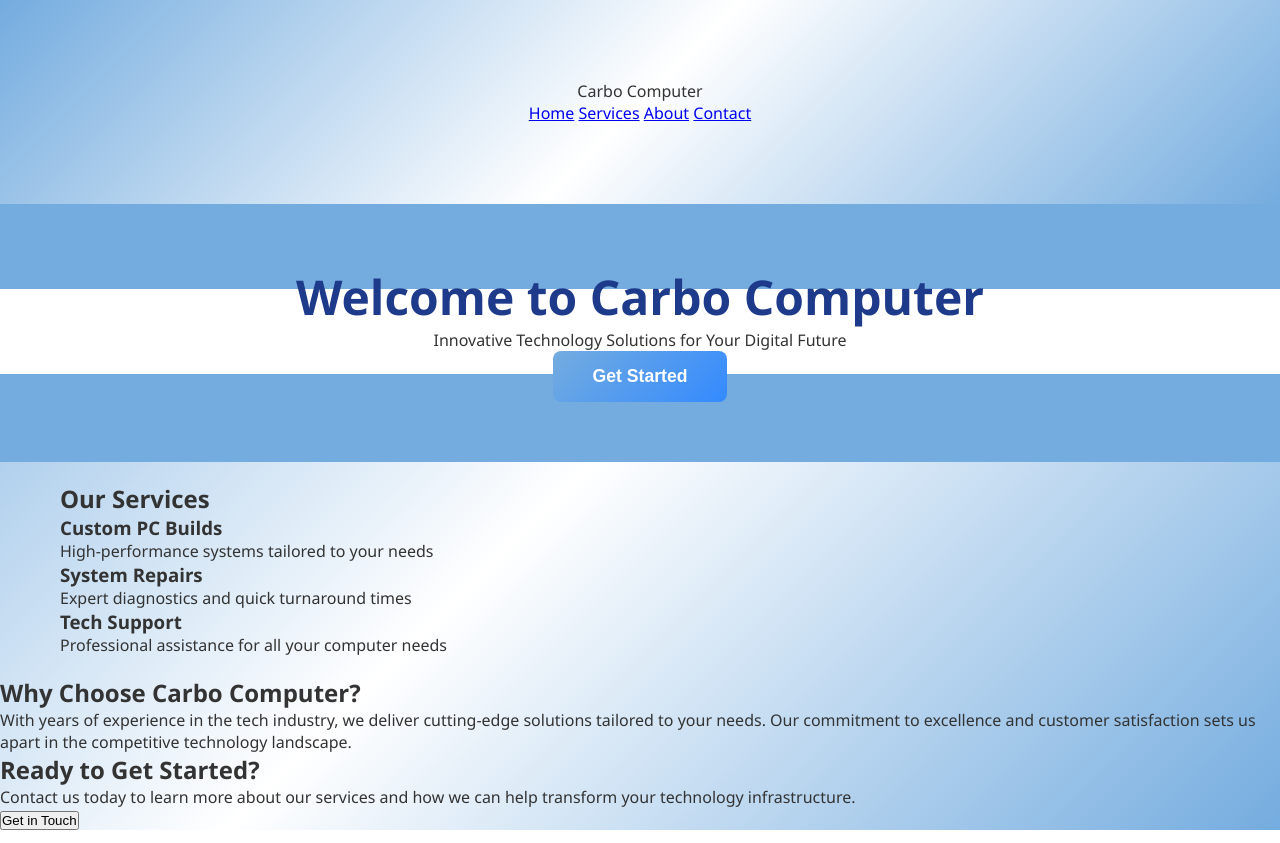
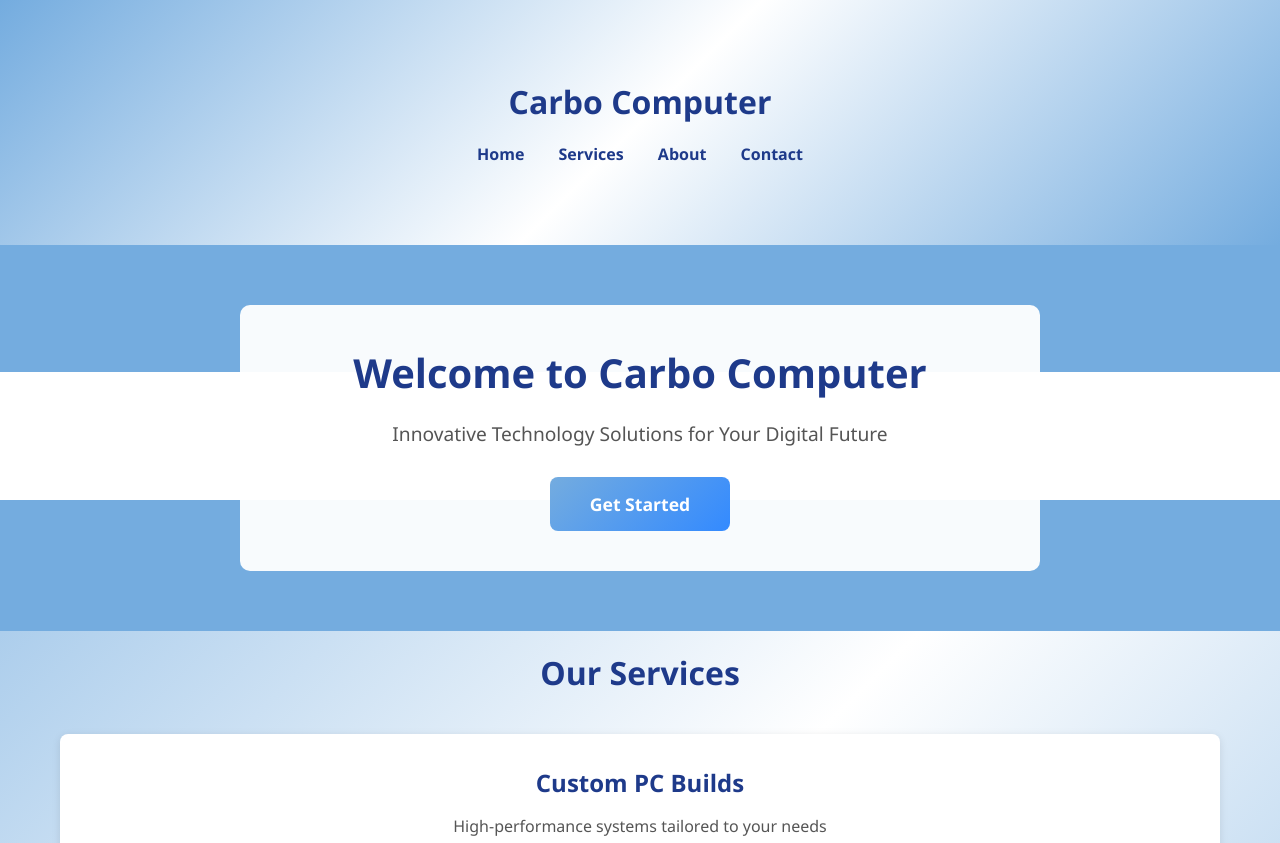
Before and after one commit to sircarbo/github.io, a plain HTML site: page index.html in a window 1280 px wide. Shown: the top 843 px of the page. Drawn offline with Linux system fonts and the light colour scheme.

Commit message:
Enhance layout and styling in index.html

```diff
--- a/index.html
+++ b/index.html
@@ -31,6 +31,23 @@
             box-shadow: 0 4px 6px rgba(0,0,0,0.1);
         }
 
+        header nav {
+            margin-top: 20px;
+        }
+
+        header nav a {
+            color: #1e3a8a;
+            text-decoration: none;
+            margin: 0 15px;
+            font-weight: 600;
+        }
+
+        .logo {
+            font-size: 2em;
+            font-weight: bold;
+            color: #1e3a8a;
+        }
+
         h1 {
             font-size: 3em;
             margin: 0;
@@ -56,6 +73,19 @@
             border-radius: 10px;
             max-width: 800px;
             margin: 0 auto;
+            text-align: center;
+        }
+
+        .hero h1 {
+            font-size: 2.5em;
+            margin-bottom: 20px;
+            color: #1e3a8a;
+        }
+
+        .hero p {
+            font-size: 1.2em;
+            margin-bottom: 30px;
+            color: #555;
         }
 
         .features {
@@ -71,6 +101,18 @@
             border-radius: 8px;
             box-shadow: 0 2px 8px rgba(0,0,0,0.1);
             transition: transform 0.3s ease;
+            text-align: center;
+        }
+
+        .feature-card h3 {
+            color: #1e3a8a;
+            margin-bottom: 15px;
+            font-size: 1.5em;
+        }
+
+        .feature-card p {
+            color: #555;
+            line-height: 1.6;
         }
 
         .feature-card:hover {
@@ -178,44 +220,46 @@
     </header>
 
     <section class="hero">
+        <div class="hero-content">
             <h1>Welcome to Carbo Computer</h1>
             <p>Innovative Technology Solutions for Your Digital Future</p>
-        <button class="cta-button">Get Started</button>
+            <a href="https://www.carbocomputers.com" class="cta-button">Get Started</a>
+        </div>
     </section>
 
     <section class="services">
         <div class="container">
-            <h2>Our Services</h2>
+            <h2 style="text-align: center; color: #1e3a8a; font-size: 2em; margin-bottom: 40px;">Our Services</h2>
             <div class="services-grid">
-                <div class="service-card">
+                <div class="service-card feature-card">
                     <h3>Custom PC Builds</h3>
                     <p>High-performance systems tailored to your needs</p>
                 </div>
-                <div class="service-card">
+                <div class="service-card feature-card">
                     <h3>System Repairs</h3>
                     <p>Expert diagnostics and quick turnaround times</p>
                 </div>
-                <div class="service-card">
+                <div class="service-card feature-card">
                     <h3>Tech Support</h3>
                     <p>Professional assistance for all your computer needs</p>
                 </div>
             </div>
+        </div>
     </section>
 
-        <section class="section">
-            <h2>Why Choose Carbo Computer?</h2>
-            <p>
+    <section class="container" style="text-align: center; margin: 60px auto;">
+        <h2 style="color: #1e3a8a; font-size: 2em; margin-bottom: 20px;">Why Choose Carbo Computer?</h2>
+        <p style="max-width: 800px; margin: 0 auto; line-height: 1.8; color: #555; font-size: 1.1em;">
             With years of experience in the tech industry, we deliver cutting-edge solutions
             tailored to your needs. Our commitment to excellence and customer satisfaction
             sets us apart in the competitive technology landscape.
         </p>
     </section>
 
-        <section class="cta-section">
-            <h2>Ready to Get Started?</h2>
-            <p>Contact us today to learn more about our services and how we can help transform your technology infrastructure.</p>
-            <button>Get in Touch</button>
+    <section style="text-align: center; padding: 60px 20px; background: linear-gradient(135deg, #74ACDF 0%, #ffffff 50%, #74ACDF 100%); margin-top: 60px;">
+        <h2 style="color: #1e3a8a; font-size: 2em; margin-bottom: 20px;">Ready to Get Started?</h2>
+        <p style="color: #555; margin-bottom: 30px; font-size: 1.1em;">Contact us today to learn more about our services and how we can help transform your technology infrastructure.</p>
+        <a href="https://www.carbocomputers.com" class="cta-button">Get in Touch</a>
     </section>
-    </div>
 </body>
 </html>
```
Lines whose indentation alone changed are shown as unchanged.
